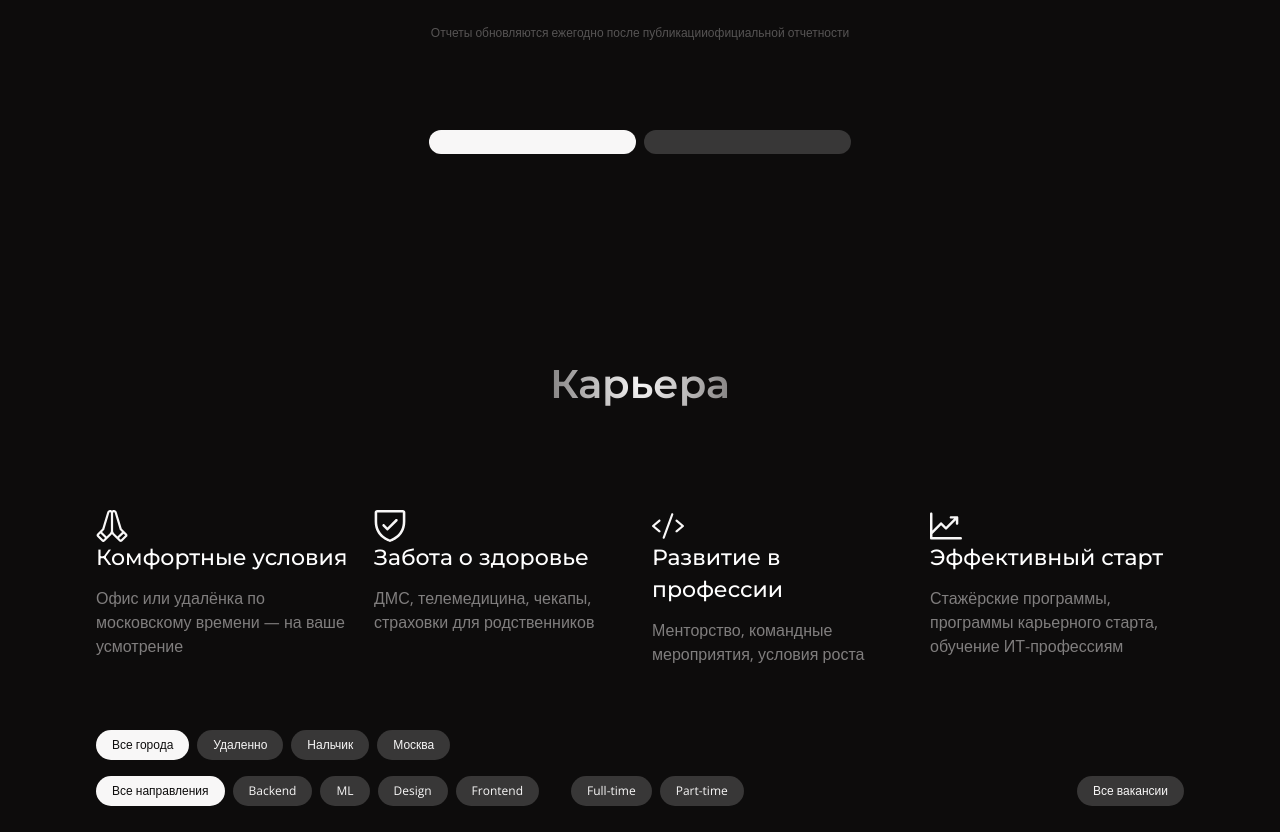
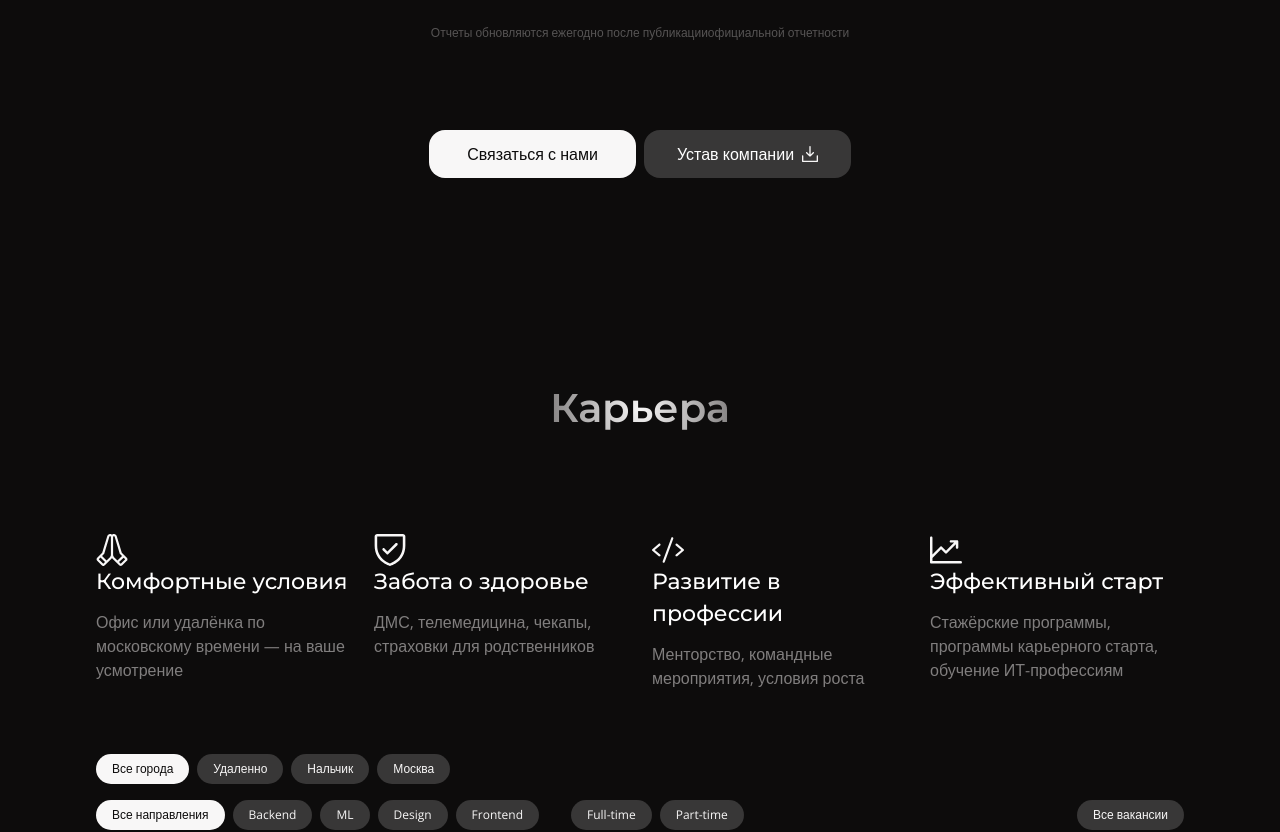
Before and after one commit to aaaasmirnova/Corporate-Website_INN-SYS, a Next.js app: page / in a window 1280 px wide. Shown: the part 2360-3192 px from the top of the page. Built offline with nearby package versions, Linux system fonts and the light colour scheme.

Commit message:
refactor: change Button to accept children instead of text prop

```diff
--- a/components/UI/Button.tsx
+++ b/components/UI/Button.tsx
@@ -1,10 +1,12 @@
 interface ButtonProps {
-  text: string;
+  children: React.ReactNode;
   customClassName: string;
 }
 
-export const Button = ({ text, customClassName }: ButtonProps) => {
+export const Button = ({ children, customClassName }: ButtonProps) => {
   return (
-    <button className={`${customClassName} rounded-[16px] py-3`}>{text}</button>
+    <button className={`${customClassName} rounded-[16px] py-3`}>
+      {children}
+    </button>
   );
 };
```
